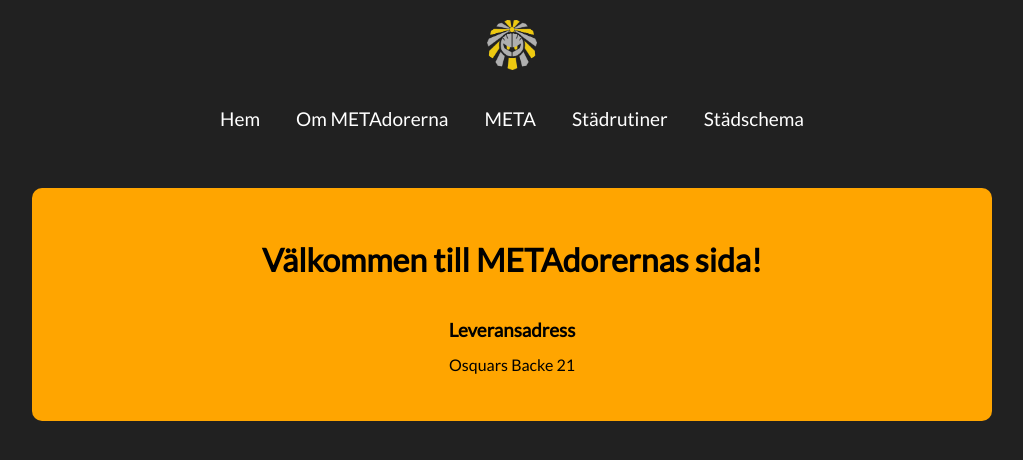
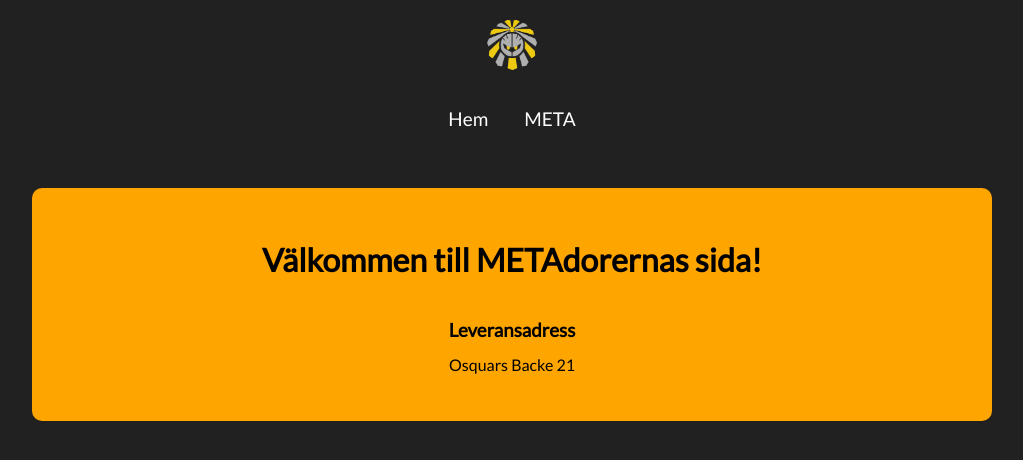
Before and after one commit to datasektionen/bea, a Next.js app: page / in a window 1280 px wide. Shown: the top 460 px of the page, without its empty margins (128-1151 px from the left). Built offline with nearby package versions, Linux system fonts and the light colour scheme.

Commit message:
Hide WIP pages

```diff
--- a/next.config.mjs
+++ b/next.config.mjs
@@ -3,6 +3,15 @@ const nextConfig = {
     experimental: {
         reactCompiler: true,
     },
+    async redirects() {
+        return [
+            {
+                source: '/',
+                destination: '/about',
+                permanent: false,
+            },
+        ];
+    },
 };
 
 export default nextConfig;
--- a/src/components/NavBar.tsx
+++ b/src/components/NavBar.tsx
@@ -5,22 +5,22 @@ import styles from './NavBar.module.css';
 export default function NavBar() {
     return (
         <nav className={styles.container}>
-            <Link
+            {/* <Link
                 className={styles.link}
                 href="/">
                 Hem
-            </Link>
+            </Link> */}
             <Link
                 className={styles.link}
                 href="/about">
-                Om METAdorerna
+                Hem{/* Om METAdorerna */}
             </Link>
             <Link
                 className={styles.link}
                 href="/meta">
                 META
             </Link>
-            <Link
+            {/* <Link
                 className={styles.link}
                 href="/stadrutiner">
                 Städrutiner
@@ -29,7 +29,7 @@ export default function NavBar() {
                 className={styles.link}
                 href="/schedule">
                 Städschema
-            </Link>
+            </Link> */}
         </nav>
     );
 }
```
